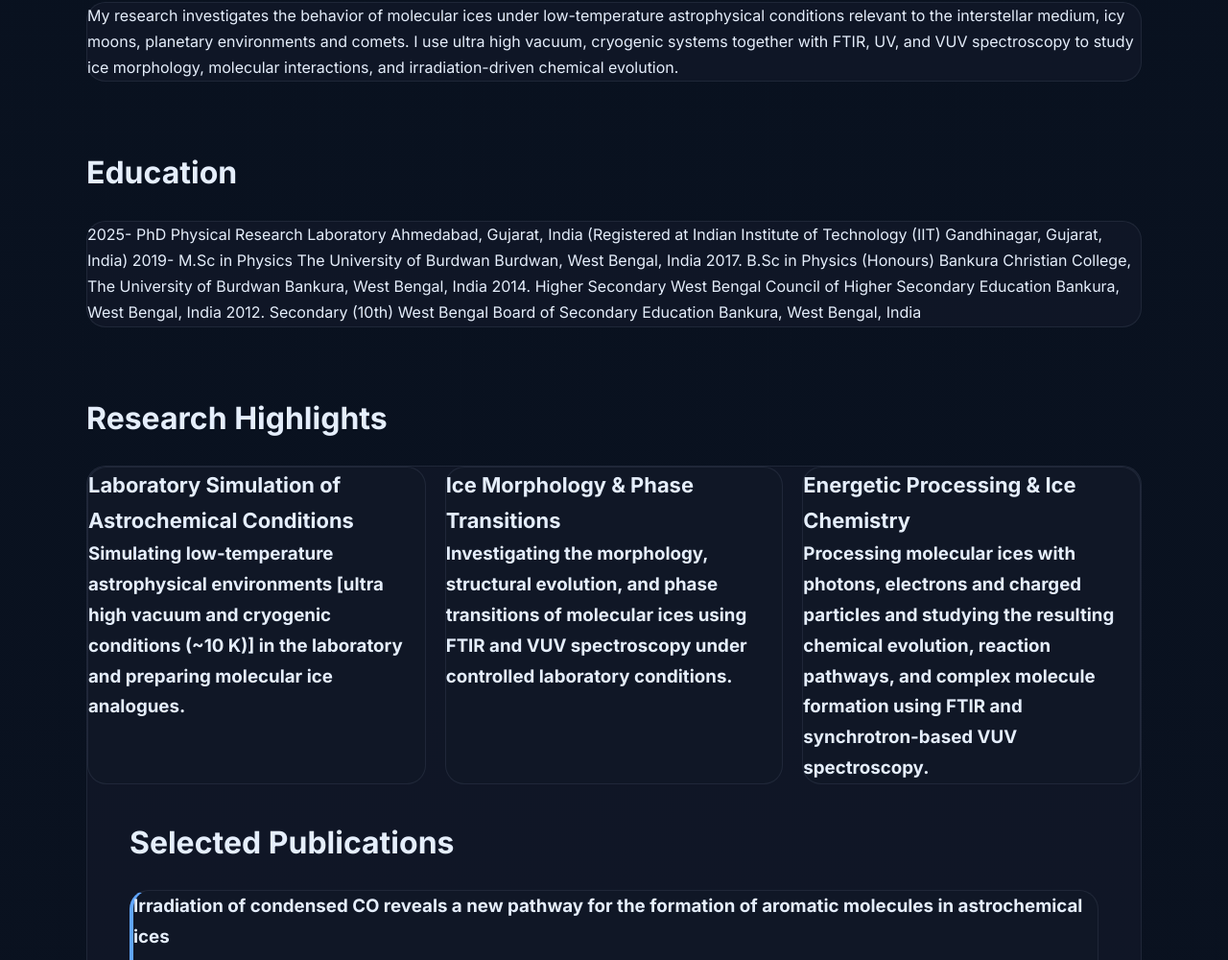
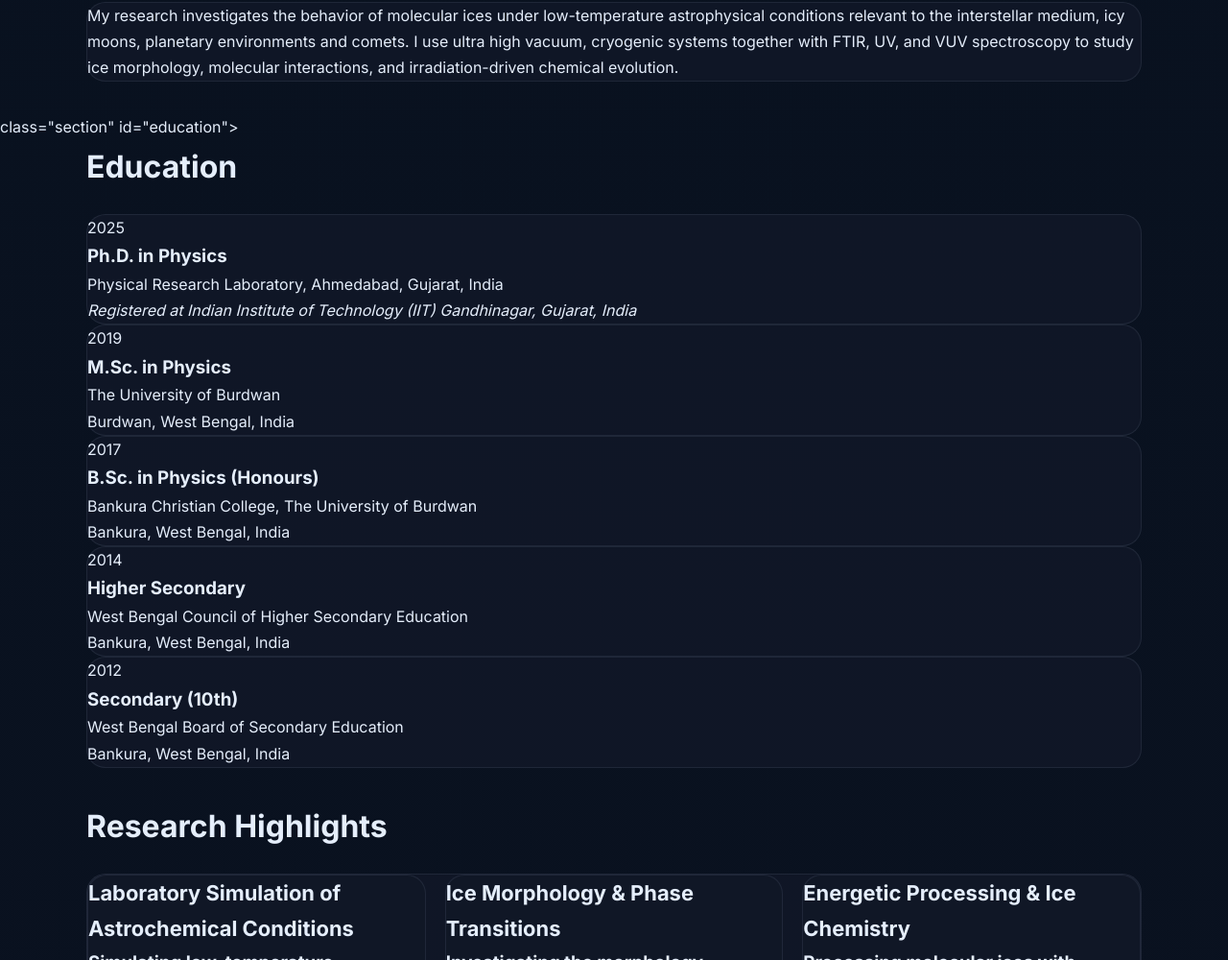
Before and after one commit to wafikulkhan36-hash/wafikulkhan.github.io., a plain HTML site: page index.html in a window 1280 px wide. Shown: the part 1068-2068 px from the top of the page at 96% size. Drawn offline with Linux system fonts and the light colour scheme.

Commit message:
Update index.html

```diff
--- a/index.html
+++ b/index.html
@@ -15,29 +15,60 @@
 <main>
 <section class="hero"><div class="container hero-grid"><div><div class="tag">Laboratory Astrophysics • Astrochemistry • Astrobiology</div><h1>Exploring the chemistry of cosmic ices under interstellar conditions</h1><p>I am a postdoctoral researcher at <strong>HUN-REN Institute for Nuclear Research (ATOMKI)</strong>, Debrecen, Hungary. My work focuses on ultra-high-vacuum cryogenic experiments, infrared and ultraviolet spectroscopy, and the energetic processing of astrophysical ices to understand the formation of complex organic and aromatic molecules in space.</p><div class="actions"><a class="btn btn-primary" href="https://scholar.google.com/citations?user=xyXYkfUAAAAJ&hl=en" target="_blank">Google Scholar</a><a class="btn btn-secondary" href="https://orcid.org/0009-0003-7057-1685" target="_blank">ORCID</a><a class="btn btn-secondary" href="#contact">Contact Me</a></div></div><aside class="hero-card"><img src="profile.jpg" alt="Dr. Wafikul Khan"><div class="meta"><div><span class="label">Current Position</span>Postdoctoral Researcher, HUN-REN Institute for Nuclear Research (ATOMKI)</div><div><span class="label">Research Areas</span>Laboratory Astrophysics • Astrochemistry • Spectroscopy</div><div><span class="label">Location</span>Debrecen, Hungary</div></div></aside></div></section>
 <section class="section" id="about"><div class="container"><h2 class="section-title">About</h2><div class="card"><p>My research investigates the behavior of molecular ices under low-temperature astrophysical conditions relevant to the interstellar medium, icy moons, planetary environments and comets. I use ultra high vacuum, cryogenic systems together with FTIR, UV, and VUV spectroscopy to study ice morphology, molecular interactions, and irradiation-driven chemical evolution.</p></div></div></section>
-<section class="section" id="education"><div class="container"><h2 class="section-title">Education</h2><div class="card"><p>
-2025- PhD
-Physical Research Laboratory
-Ahmedabad, Gujarat, India
-(Registered at Indian Institute of Technology (IIT) Gandhinagar,
-Gujarat, India)
+class="section" id="education">
+  <div class="container">
+    <h2 class="section-title">Education</h2>
 
-2019- M.Sc in Physics
-The University of Burdwan
-Burdwan, West Bengal, India
+    <div class="timeline">
 
-2017. B.Sc in Physics (Honours)
-Bankura Christian College, The University of Burdwan
-Bankura, West Bengal, India
+      <div class="timeline-item">
+        <div class="date">2025</div>
+        <h3>Ph.D. in Physics</h3>
+        <p>
+          Physical Research Laboratory, Ahmedabad, Gujarat, India<br>
+          <em>Registered at Indian Institute of Technology (IIT) Gandhinagar, Gujarat, India</em>
+        </p>
+      </div>
 
-2014. Higher Secondary
-West Bengal Council of Higher Secondary Education
-Bankura, West Bengal, India
+      <div class="timeline-item">
+        <div class="date">2019</div>
+        <h3>M.Sc. in Physics</h3>
+        <p>
+          The University of Burdwan<br>
+          Burdwan, West Bengal, India
+        </p>
+      </div>
 
- 2012. Secondary (10th)
-West Bengal Board of Secondary Education
-Bankura, West Bengal, India
- </p></div></div></section>
+      <div class="timeline-item">
+        <div class="date">2017</div>
+        <h3>B.Sc. in Physics (Honours)</h3>
+        <p>
+          Bankura Christian College, The University of Burdwan<br>
+          Bankura, West Bengal, India
+        </p>
+      </div>
+
+      <div class="timeline-item">
+        <div class="date">2014</div>
+        <h3>Higher Secondary</h3>
+        <p>
+          West Bengal Council of Higher Secondary Education<br>
+          Bankura, West Bengal, India
+        </p>
+      </div>
+
+      <div class="timeline-item">
+        <div class="date">2012</div>
+        <h3>Secondary (10th)</h3>
+        <p>
+          West Bengal Board of Secondary Education<br>
+          Bankura, West Bengal, India
+        </p>
+      </div>
+
+    </div>
+  </div>
+</section>
 <section class="section" id="research"><div class="container"><h2 class="section-title">Research Highlights</h2><div class="card-grid"><article class="card"><h3><div class="card-grid">
 
   <article class="card">
```
